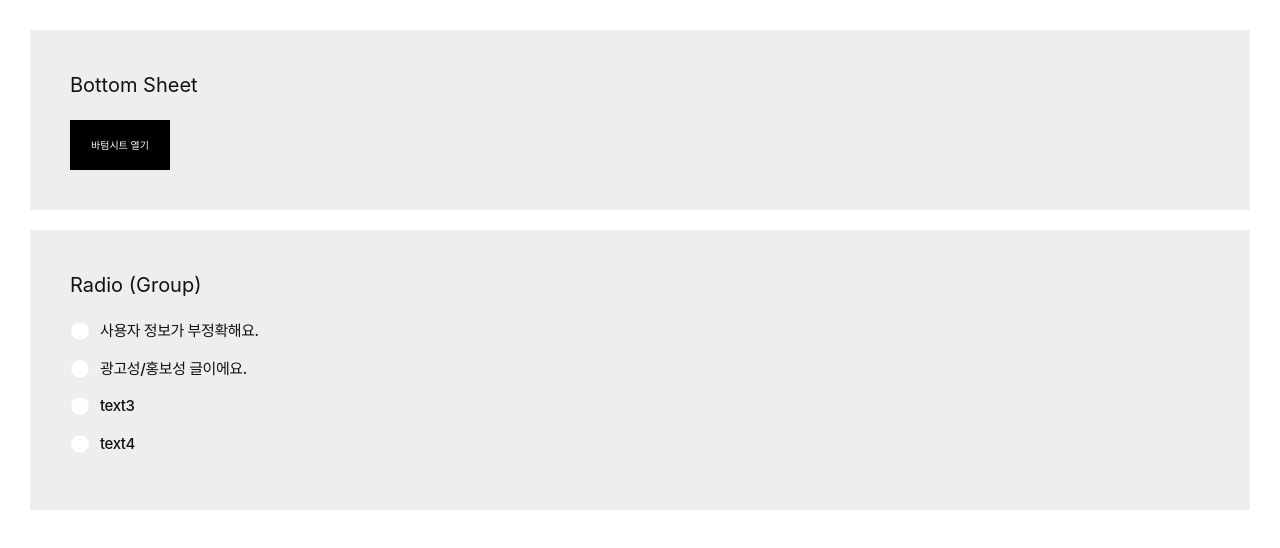
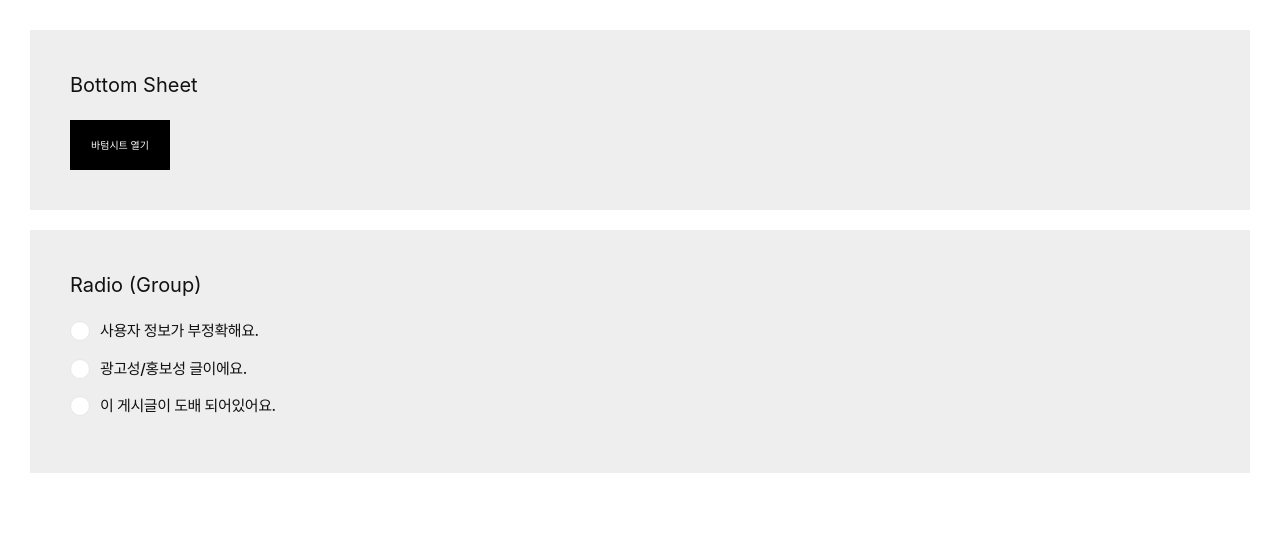
Before and after one commit to depromeet/pingpong-client, a Next.js app: page /playground in a window 1280 px wide. Shown: the top 548 px of the page. Built offline with nearby package versions, Linux system fonts and the light colour scheme; a web font is replaced by a local one.

Commit message:
:sparkles: feat: Use radio group with key

```diff
--- a/src/components/common/RadioGroup.tsx
+++ b/src/components/common/RadioGroup.tsx
@@ -3,32 +3,30 @@ import { uniqueId } from 'src/lib/utils';
 import styled from 'styled-components';
 
 import { colors } from '@/constants/styles';
+import { Radio } from '@/hooks/useRadioGroup';
 
 interface RadioGroupProps {
-  currentSelected: string;
+  currentSelected: Radio | null;
+  list: Radio[];
+  onChange: (e: ChangeEvent<HTMLInputElement>) => void;
   name?: string;
-  list: string[];
-  onChange: (e: ChangeEvent<HTMLInputElement>) => void;
 }
 
-const RadioGroup = ({ currentSelected, name = 'radio', list, onChange }: RadioGroupProps) => {
+const RadioGroup = ({ currentSelected, list, onChange, name = 'radio' }: RadioGroupProps) => {
   return (
     <>
-      {list.map((label) => (
+      {list.map((item) => {
+        const isSelected = currentSelected?.label === item.label;
+
+        return (
           <Radio key={uniqueId('radio')}>
-          <input
-            type="radio"
-            id={label}
-            name={name}
-            value={label}
-            checked={currentSelected === label}
-            onChange={onChange}
-          />
-          <label htmlFor={label}>
-            <span className="text-b2">{label}</span>
+            <label htmlFor={item.label} className={isSelected ? 'selected' : ''}>
+              <input type="radio" id={item.key} name={name} value={item.label} onChange={onChange} />
+              <span className="text-b2">{item.label}</span>
             </label>
           </Radio>
-      ))}
+        );
+      })}
     </>
   );
 };
@@ -43,6 +41,15 @@ const Radio = styled.div`
     align-items: center;
     position: relative;
 
+    span {
+      margin-left: 1rem;
+    }
+
+    input[type='radio'] {
+      position: fixed;
+      opacity: 0;
+    }
+
     &::before {
       box-sizing: border-box;
       display: inline-block;
@@ -53,22 +60,12 @@ const Radio = styled.div`
       border-radius: 50%;
       background-color: white;
     }
-  }
 
-  span {
-    margin-left: 1rem;
-  }
-
-  input[type='radio'] {
-    position: fixed;
-    opacity: 0;
-
-    &:checked ~ label {
-      &::before {
+    &.selected::before {
       border: 0.1rem solid black;
     }
 
-      &::after {
+    &.selected::after {
       z-index: 10;
       position: absolute;
       left: 0.4rem;
@@ -79,5 +76,4 @@ const Radio = styled.div`
       background-color: black;
     }
   }
-  }
 `;
--- a/src/hooks/useRadioGroup.ts
+++ b/src/hooks/useRadioGroup.ts
@@ -1,11 +1,19 @@
 import type { ChangeEvent } from 'react';
 import { useState } from 'react';
 
-const useRadioGroup = (list: string[]) => {
-  const [currentSelected, setCurrentSelected] = useState<string>('');
+export interface Radio {
+  key: string;
+  label: string;
+}
+
+const useRadioGroup = (list: Radio[]) => {
+  const [currentSelected, setCurrentSelected] = useState<Radio | null>(null);
 
   const onChange = (e: ChangeEvent<HTMLInputElement>) => {
-    setCurrentSelected(e.target.value);
+    setCurrentSelected(() => ({
+      key: e.target.id,
+      label: e.target.value,
+    }));
   };
 
   return {
--- a/src/pages/playground.tsx
+++ b/src/pages/playground.tsx
@@ -16,10 +16,18 @@ const Playground = () => {
   ];
 
   const { list, currentSelected, onChange } = useRadioGroup([
-    '사용자 정보가 부정확해요.',
-    '광고성/홍보성 글이에요.',
-    'text3',
-    'text4',
+    {
+      key: 'INCORRECT',
+      label: '사용자 정보가 부정확해요.',
+    },
+    {
+      key: 'MARKETING',
+      label: '광고성/홍보성 글이에요.',
+    },
+    {
+      key: 'DUPLICATED',
+      label: '이 게시글이 도배 되어있어요.',
+    },
   ]);
 
   return (
```
Lines whose indentation alone changed are shown as unchanged.
